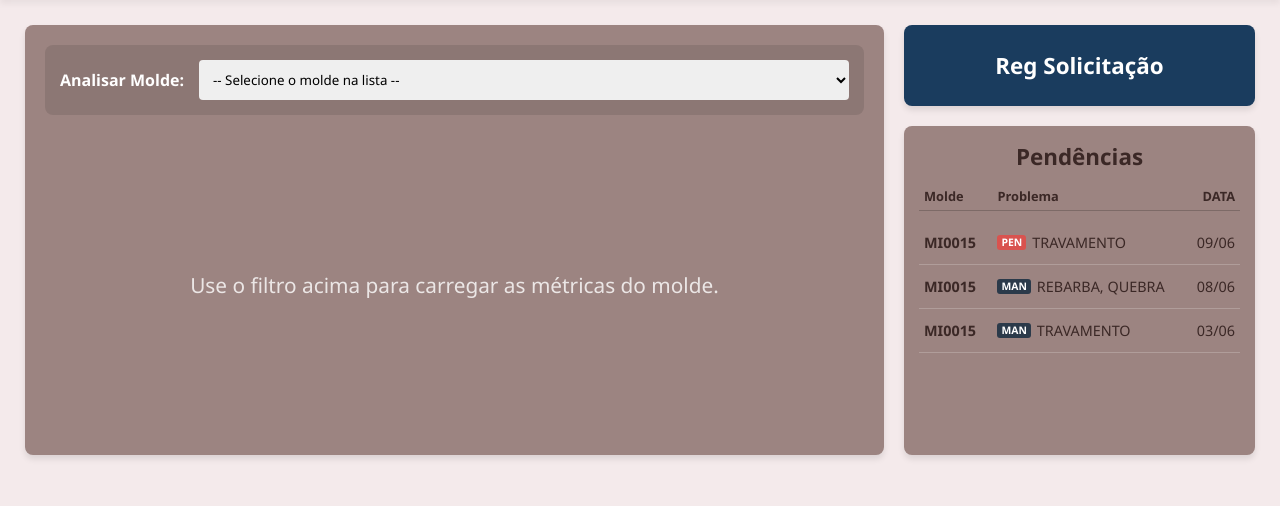
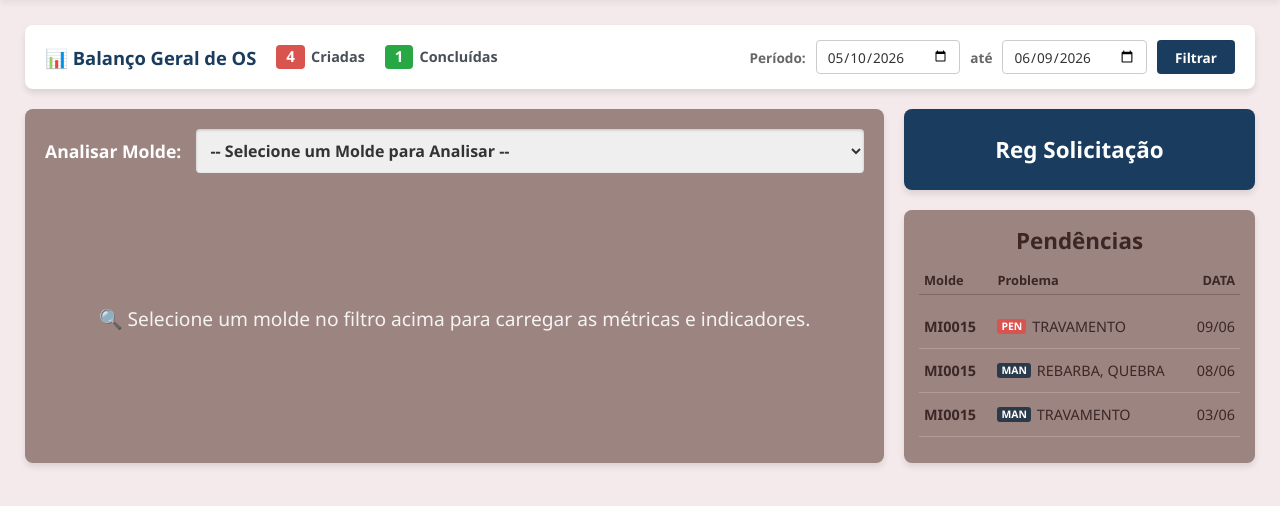
Before and after one commit to GRigotti/RFS, a Django app: page / in a window 1280 px wide. Shown: the part 120-626 px from the top of the page. Run offline with Django 5.2, Linux system fonts and the light colour scheme; data comes from the database, SQL or seed files in the repository.

Commit message:
V0.3.2 - Adicionado novos elementos a Dashboard.

```diff
--- a/app_ferramentaria/templates/ferramentaria/dashboard.html
+++ b/app_ferramentaria/templates/ferramentaria/dashboard.html
@@ -272,49 +272,86 @@
     }
 </style>
 
-<div class="dash-container">
+<div style="background: white; padding: 15px 20px; border-radius: 8px; box-shadow: 0 4px 6px rgba(0,0,0,0.1); width: 100%; box-sizing: border-box; margin-bottom: 20px;">
+    <form method="GET" action="" style="display: flex; justify-content: space-between; align-items: center; flex-wrap: wrap; gap: 15px; width: 100%; margin: 0; padding: 0;">
 
-    <div class="dash-left">
+        {% if molde_selecionado %}
+            <input type="hidden" name="molde" value="{{ molde_selecionado.id }}">
+        {% endif %}
 
-        <div style="width: 100%; background: rgba(0,0,0,0.1); padding: 15px; border-radius: 8px;">
-            <form method="GET" id="formFiltroMolde" style="display: flex; gap: 15px; align-items: center;">
-                <label style="font-weight: bold; color: #fff; white-space: nowrap;">Analisar Molde:</label>
-                <select name="molde" onchange="document.getElementById('formFiltroMolde').submit()" style="padding: 10px; border-radius: 4px; flex: 1; border: none; cursor: pointer;">
-                    <option value="">-- Selecione o molde na lista --</option>
-                    {% for molde in lista_moldes %}
-                        <option value="{{ molde.id }}" {% if molde.id|stringformat:"s" == molde_selecionado_id %}selected{% endif %}>
-                            {{ molde.molde_nome }}
-                        </option>
+        <div style="display: flex; align-items: center; gap: 20px; flex-wrap: wrap;">
+            <h3 style="color: #1a3c5e; font-size: 1.15rem; font-weight: bold; margin: 0; white-space: nowrap; display: flex; align-items: center; gap: 6px;">
+                📊 Balanço Geral de OS
+            </h3>
+            <div style="display: flex; align-items: center; gap: 6px;">
+                <span style="background-color: #d9534f; color: white; padding: 4px 10px; border-radius: 4px; font-weight: bold; font-size: 0.95rem; line-height: 1;">
+                    {{ total_abertas_periodo }}
+                </span>
+                <span style="color: #495057; font-size: 0.9rem; font-weight: 600;">Criadas</span>
+            </div>
+            <div style="display: flex; align-items: center; gap: 6px;">
+                <span style="background-color: #28a745; color: white; padding: 4px 10px; border-radius: 4px; font-weight: bold; font-size: 0.95rem; line-height: 1;">
+                    {{ total_fechadas_periodo }}
+                </span>
+                <span style="color: #495057; font-size: 0.9rem; font-weight: 600;">Concluídas</span>
+            </div>
+        </div>
+
+        <div style="display: flex; align-items: center; gap: 10px; flex-wrap: wrap; margin-left: auto;">
+            <label style="font-size: 0.85rem; font-weight: bold; color: #666; margin: 0;">Período:</label>
+            <input type="date" name="data_inicio" value="{{ data_inicio_filtro }}" style="padding: 6px 10px; border: 1px solid #ccc; border-radius: 4px; font-size: 0.85rem; color: #333; height: 34px; box-sizing: border-box; background-color: white;">
+            <label style="font-size: 0.85rem; font-weight: bold; color: #666; margin: 0;">até</label>
+            <input type="date" name="data_fim" value="{{ data_fim_filtro }}" style="padding: 6px 10px; border: 1px solid #ccc; border-radius: 4px; font-size: 0.85rem; color: #333; height: 34px; box-sizing: border-box; background-color: white;">
+            <button type="submit" style="background-color: #1a3c5e; color: white; border: none; padding: 0 18px; border-radius: 4px; font-weight: bold; cursor: pointer; font-size: 0.85rem; height: 34px; display: flex; align-items: center; justify-content: center; transition: background 0.2s; box-sizing: border-box;">
+                Filtrar
+            </button>
+        </div>
+    </form>
+</div>
+
+
+<div class="dash-container" style="display: flex !important; flex-direction: row !important; gap: 20px; width: 100%; align-items: stretch; box-sizing: border-box;">
+
+    <div class="dash-left" style="flex: 7; background-color: #9c8481; border-radius: 8px; padding: 20px; display: flex; flex-direction: column; gap: 20px; box-shadow: 0 4px 6px rgba(0,0,0,0.1); box-sizing: border-box;">
+
+        <div class="analisar-molde-container" style="width: 100%;">
+            <form method="GET" action="" style="display: flex; align-items: center; gap: 15px; width: 100%; margin: 0;">
+                <input type="hidden" name="data_inicio" value="{{ data_inicio_filtro }}">
+                <input type="hidden" name="data_fim" value="{{ data_fim_filtro }}">
+
+                <label style="color: white; font-weight: bold; font-size: 1.1rem; white-space: nowrap; margin: 0;">Analisar Molde:</label>
+
+                <select name="molde" onchange="this.form.submit()" style="flex: 1; padding: 10px; border-radius: 4px; border: none; font-size: 1rem; font-weight: bold; color: #333; box-shadow: inset 0 1px 3px rgba(0,0,0,0.2);">
+                    <option value="">-- Selecione um Molde para Analisar --</option>
+                    {% for m in moldes %}
+                        <option value="{{ m.id }}" {% if molde_selecionado.id == m.id %}selected{% endif %}>{{ m.molde_nome }}</option>
                     {% endfor %}
                 </select>
             </form>
         </div>
 
         {% if molde_selecionado %}
+            <div class="dash-inner-split" style="display: flex; gap: 20px; width: 100%;">
 
-            <div class="dash-inner-split" style="margin-bottom: 20px;">
-
-                <div style="flex: 1; background: white; padding: 20px; border-radius: 8px; text-align: center; box-shadow: 0 4px 6px rgba(0,0,0,0.1); display: flex; flex-direction: column; justify-content: center; min-height: 130px; box-sizing: border-box;">
+                <div style="flex: 1; background: white; padding: 20px; border-radius: 8px; text-align: center; box-shadow: 0 4px 6px rgba(0,0,0,0.1); min-height: 130px; display: flex; flex-direction: column; justify-content: center; box-sizing: border-box;">
                     <h4 style="color: #666; margin: 0 0 8px 0; text-transform: uppercase; font-size: 0.85rem; font-weight: bold; letter-spacing: 0.5px;">Contagem de Ciclos / Batidas</h4>
                     <div style="font-size: 2.5rem; font-weight: bold; color: #1a3c5e; line-height: 1;">--</div>
                     <span style="font-size: 0.75rem; color: #999; font-style: italic; margin-top: 8px;">Aguardando integração de sensores IoT com a API</span>
                 </div>
 
-                <div style="flex: 1; background: white; padding: 20px; border-radius: 8px; box-shadow: 0 4px 6px rgba(0,0,0,0.1); display: flex; align-items: center; gap: 15px; min-height: 130px; box-sizing: border-box;">
-                    <span style="font-size: 2rem; line-height: 1;">📍</span>
+                <div style="flex: 1; background: white; padding: 20px; border-radius: 8px; box-shadow: 0 4px 6px rgba(0,0,0,0.1); display: flex; align-items: center; gap: 20px; min-height: 130px; box-sizing: border-box;">
+                    <span style="font-size: 2.2rem; line-height: 1;">📍</span>
                     <div style="text-align: left;">
                         <h4 style="color: #666; margin: 0; text-transform: uppercase; font-size: 0.85rem; font-weight: bold; letter-spacing: 0.5px;">Endereço / Prateleira</h4>
-                        <div style="font-size: 1.4rem; font-weight: bold; color: #1a3c5e; margin-top: 6px; text-transform: uppercase;">
+                        <div style="font-size: 1.6rem; font-weight: bold; color: #1a3c5e; margin-top: 5px; text-transform: uppercase;">
                             {{ molde_selecionado.endereco_molde|default_if_none:"NÃO INFORMADO" }}
                         </div>
                     </div>
                 </div>
-
             </div>
 
-            <div class="dash-inner-split">
-
-                <div class="card-itens">
+            <div class="dash-inner-split" style="display: flex; gap: 20px; width: 100%;">
+                <div class="card-itens" style="flex: 1; background: white; padding: 20px; border-radius: 8px; box-shadow: 0 4px 6px rgba(0,0,0,0.1); max-height: 380px; overflow-y: auto;">
                     <h3 style="border-bottom: 2px solid #f4eaeb; padding-bottom: 10px; margin-bottom: 15px; color: #1a3c5e; font-size: 1.2rem; font-weight: bold;">Itens Vinculados</h3>
                     <ul style="list-style: none; padding: 0; margin: 0;">
                         {% for item in itens_molde %}
@@ -328,21 +365,24 @@
                     </ul>
                 </div>
 
-                <div class="card-grafico">
-                    <h3 style="border-bottom: 2px solid #f4eaeb; padding-bottom: 10px; margin-bottom: 15px; color: #1a3c5e; font-size: 1.2rem; width: 100%; text-align: left; font-weight: bold;">Incidência de Problemas</h3>
-                    <div class="chart-container">
+                <div class="card-grafico" style="flex: 1; background: white; padding: 20px; border-radius: 8px; box-shadow: 0 4px 6px rgba(0,0,0,0.1); height: 380px; display: flex; flex-direction: column;">
+                    <h3 style="border-bottom: 2px solid #f4eaeb; padding-bottom: 10px; margin-bottom: 15px; color: #1a3c5e; font-size: 1.2rem; width: 100%; text-align: left; font-weight: bold; display: flex; align-items: center; box-sizing: border-box;">
+                        <span>Incidência de Problemas</span>
+                        <span id="badge-total-problemas" style="margin-left: auto; background-color: #9c8481; color: white; padding: 4px 12px; border-radius: 20px; font-size: 0.85rem; font-weight: bold; letter-spacing: 0.5px; white-space: nowrap;">
+                            Total: --
+                        </span>
+                    </h3>
+                    <div class="chart-container" style="position: relative; width: 100%; height: 280px;">
                         <canvas id="graficoProblemas"></canvas>
                     </div>
                 </div>
-
             </div>
-
         {% else %}
-            <div style="flex: 1; display: flex; align-items: center; justify-content: center; color: white; opacity: 0.8; font-size: 1.3rem; text-align: center; min-height: 300px;">
-                Use o filtro acima para carregar as métricas do molde.
+            <div style="display: flex; align-items: center; justify-content: center; color: white; opacity: 0.9; font-size: 1.2rem; text-align: center; min-height: 250px;">
+                🔍 Selecione um molde no filtro acima para carregar as métricas e indicadores.
             </div>
         {% endif %}
-    </div>
+    </div> <div class="dash-right" style="flex: 3; min-width: 290px; display: flex; flex-direction: column; gap: 20px; box-sizing: border-box;">
 
     <div class="dash-right">
         <button class="btn-reg" onclick="abrirModal('modalNovaOS')">
@@ -603,6 +643,7 @@
     const labelsProblemas = JSON.parse('{{ labels_problemas|safe }}');
     const valoresProblemas = JSON.parse('{{ valores_problemas|safe }}');
 
+    // 1. Instancia o gráfico normalmente com as configurações limpas
     new Chart(ctx, {
         type: 'pie',
         data: {
@@ -621,6 +662,23 @@
             }
         }
     });
+
+    // 2. Executa o cálculo do total FORA do gráfico, usando a variável que você já tem
+    try {
+        if (typeof valoresProblemas !== 'undefined' && valoresProblemas.length > 0) {
+            // Soma todos os números da lista utilizando a função reduce
+            var somaTotal = valoresProblemas.reduce(function(acumulador, valorAtual) {
+                return acumulador + Number(valorAtual);
+            }, 0);
+
+            // Injeta o valor somado diretamente na nossa badge do HTML
+            document.getElementById('badge-total-problemas').innerText = "Total: " + somaTotal;
+        } else {
+            document.getElementById('badge-total-problemas').innerText = "Total: 0";
+        }
+    } catch (erro) {
+        console.log("Aviso ao carregar totalizador: ", erro);
+    }
 </script>
 {% endif %}
 
--- a/app_ferramentaria/views.py
+++ b/app_ferramentaria/views.py
@@ -1,4 +1,6 @@
 import json
+from datetime import datetime, timedelta
+from django.utils import timezone
 from django.shortcuts import render, redirect, get_object_or_404
 from django.contrib import messages
 from django.db.models import Count
@@ -10,6 +12,46 @@ from django.views.decorators.csrf import csrf_protect
 # 1. TELA DE DASHBOARD
 # ==============================================================================
 def dashboard_view(request):
+
+    # ==========================================================================
+    # LÓGICA DO NOVO FILTRO DE PERÍODO (PADRÃO: ÚLTIMOS 30 DIAS)
+    # ==========================================================================
+    data_fim_padrao = timezone.now()
+    data_inicio_padrao = data_fim_padrao - timedelta(days=30)
+
+    # Captura as datas vindas da URL (via método GET do formulário)
+    data_inicio_str = request.GET.get('data_inicio')
+    data_fim_str = request.GET.get('data_fim')
+
+    # Se existirem datas informadas pelo usuário, converte para objeto datetime
+    if data_inicio_str:
+        data_inicio = datetime.strptime(data_inicio_str, '%Y-%m-%d')
+        # Torna o datetime consciente do fuso horário para evitar warnings do Django
+        data_inicio = timezone.make_aware(data_inicio)
+    else:
+        data_inicio = data_inicio_padrao
+        data_inicio_str = data_inicio.strftime('%Y-%m-%d')
+
+    if data_fim_str:
+        data_fim = datetime.strptime(data_fim_str, '%Y-%m-%d')
+        # Define o fim do dia (23:59:59) para abranger todas as OSs do último dia
+        data_fim = data_fim.replace(hour=23, minute=59, second=59)
+        data_fim = timezone.make_aware(data_fim)
+    else:
+        data_fim = data_fim_padrao
+        data_fim_str = data_fim.strftime('%Y-%m-%d')
+
+    # Executa a contagem das Ordens de Serviço filtradas por data no banco
+    total_abertas_periodo = SolicitacaoManutencao.objects.filter(
+        data_abertura__range=[data_inicio, data_fim]
+    ).count()
+
+    total_fechadas_periodo = SolicitacaoManutencao.objects.filter(
+        data_fechamento__range=[data_inicio, data_fim],
+    ).count()
+
+
+
     # SE O USUÁRIO CLICOU EM "SALVAR" NO MODAL
     if request.method == 'POST':
         tipo_acao = request.POST.get('tipo_acao')
@@ -104,6 +146,7 @@ def dashboard_view(request):
     context = {
         'pendencias': pendencias,
         'lista_moldes': Molde.objects.filter(status = "Ativo"),
+        'moldes': Molde.objects.filter(status = "Ativo"),
         'lista_maquinas': Maquina.objects.filter(status = "Ativo"),
         'lista_operadores': Colaborador.objects.filter(status = "Ativo", funcao__iexact='Operador'),
         'lista_problemas': Problema.objects.all(),
@@ -116,6 +159,10 @@ def dashboard_view(request):
         'itens_molde': itens_molde,
         'labels_problemas': json.dumps(labels_problemas),
         'valores_problemas': json.dumps(valores_problemas),
+        'total_abertas_periodo': total_abertas_periodo,
+        'total_fechadas_periodo': total_fechadas_periodo,
+        'data_inicio_filtro': data_inicio_str,
+        'data_fim_filtro': data_fim_str,
     }
 
     return render(request, 'ferramentaria/dashboard.html', context)
```
